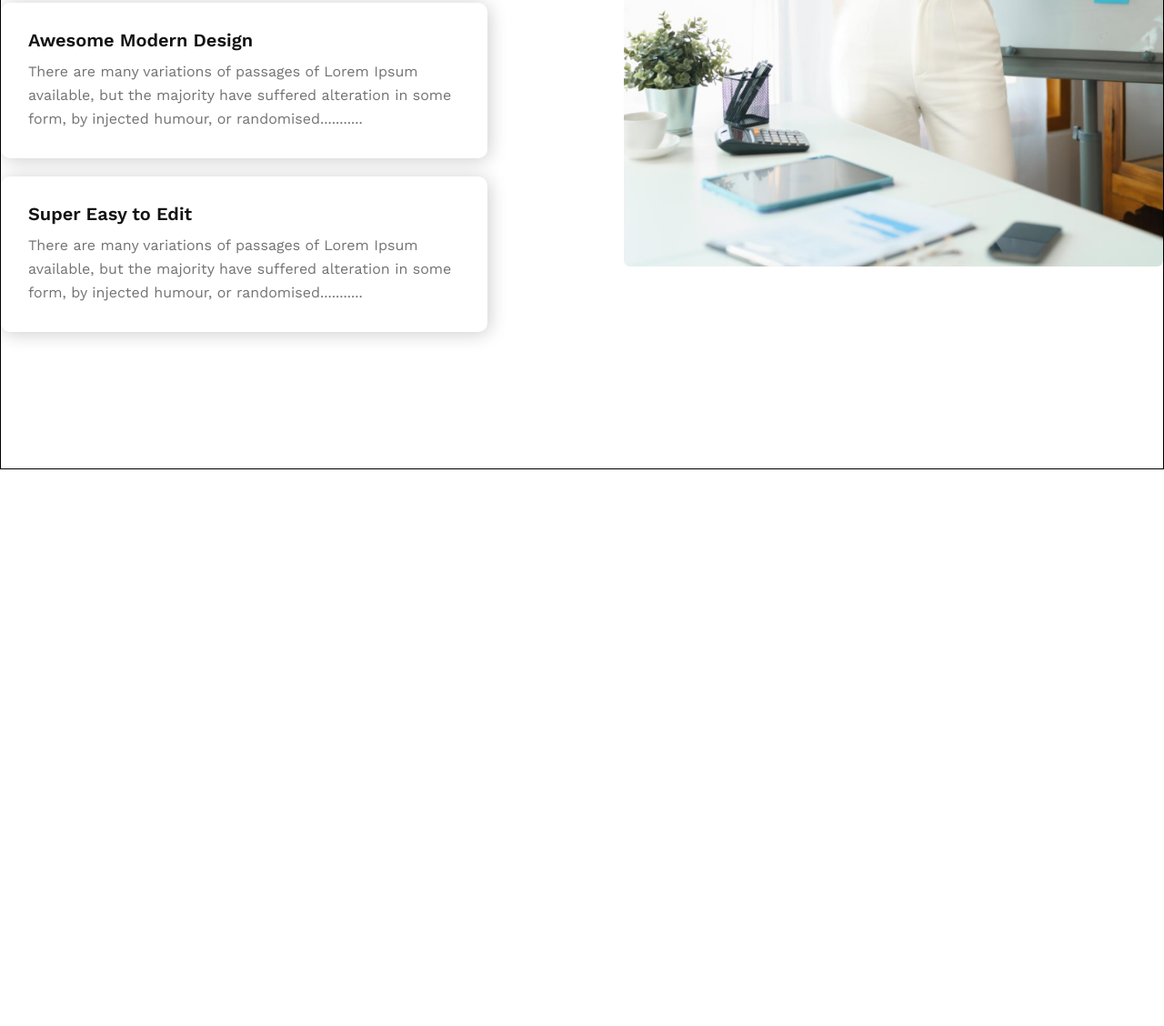
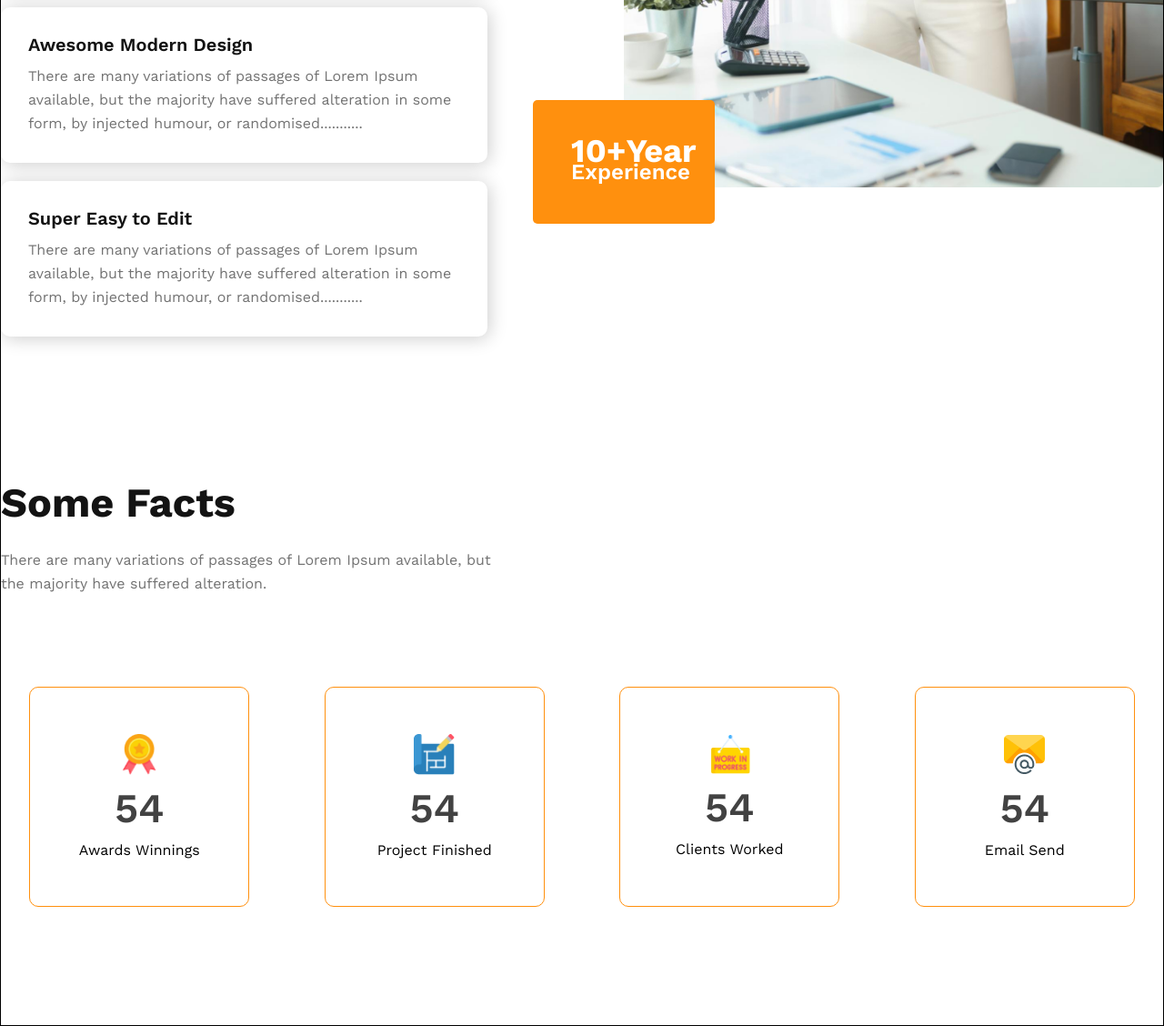
Before and after one commit to mehedi9868/G3-Architects, a plain HTML site: page index.html in a window 1280 px wide. Shown: the part 2774-3902 px from the top of the page at 91% size. Before the commit the page ends 3290 px from the top, so only its background shows below. Drawn offline with nearby package versions, Linux system fonts and the light colour scheme.

Commit message:
responsive some facts section added

```diff
--- a/index.html
+++ b/index.html
@@ -98,9 +98,46 @@
         </div>
         <div class="img-section">
             <img src="./images/architect.png" alt="">
+            <div class="explore-btn btn-experience">
+                <h1>10+Year</h1>
+                <p>Experience</p>
+            </div>
+        </div>
+
+    </section>
+
+    <!-- features you will love section end -->
+    <!-- some facts section start -->
+    <section class="some-facts">
+        <h1>Some Facts</h1>
+        <p>There are many variations of passages of Lorem Ipsum available, but <br> the majority have suffered
+            alteration.
+        </p>
+        <div class="facts">
+            <div class="fact">
+                <img src="./images/icons/ribon.png" alt="">
+                <span>54</span>
+                <p>Awards Winnings</p>
+            </div>
+            <div class="fact">
+                <img src="./images/icons/projects.png" alt="">
+                <span>54</span>
+                <p>Project Finished</p>
+            </div>
+            <div class="fact">
+                <img src="./images/icons/customers.png" alt="">
+                <span>54</span>
+                <p>Clients Worked</p>
+            </div>
+            <div class="fact">
+                <img src="./images/icons/email.png" alt="">
+                <span>54</span>
+                <p>Email Send</p>
+            </div>
         </div>
     </section>
-    <!-- features you will love section end -->
+
+    <!-- some facts section end -->
 
 </body>
 
--- a/style.css
+++ b/style.css
@@ -163,7 +163,6 @@ nav {
     gap: 150px;
     margin: auto;
     margin-bottom: 130px;
-
 }
 
 .feature-list-container {
@@ -213,6 +212,70 @@ nav {
     width: 100%;
 }
 
+.btn-experience {
+    width: 200px;
+    padding: 45px 42px;
+    position: relative;
+    bottom: 100px;
+    right: 100px;
+}
+
+/* some facts section css */
+.some-facts {
+    max-width: 1440px;
+    margin: 0 auto;
+    margin-bottom: 130px;
+}
+
+.some-facts>h1 {
+    font-weight: 700;
+    font-size: 45px;
+    line-height: 53px;
+    color: #131313;
+    margin-bottom: 24px;
+
+}
+
+.some-facts>p {
+    font-size: 16px;
+    line-height: 26px;
+    color: #727272;
+    margin-bottom: 100px;
+}
+
+.facts {
+    display: flex;
+    justify-content: space-around;
+    gap: 20px;
+
+}
+
+.fact {
+    width: 242px;
+    height: 242px;
+    display: flex;
+    flex-direction: column;
+    justify-content: center;
+    align-items: center;
+    gap: 10px;
+    border: 1px solid #FF900E;
+    border-radius: 10px;
+    /* transform: rotate(90deg); */
+
+}
+
+.fact>span {
+    font-weight: 600;
+    font-size: 45px;
+    line-height: 53px;
+    text-align: center;
+    color: #424242;
+}
+
+.fact>img {
+    width: 45px;
+}
+
 /* for small devices */
 @media screen and (max-width:576px) {
     header {
@@ -246,11 +309,27 @@ nav {
         margin: 20px auto;
     }
 
+    .some-facts {
+        padding: 5%;
+    }
+
     .features-list-section {
         flex-direction: column;
         justify-content: center;
         gap: 20px;
         padding: 5%;
+    }
+
+    .btn-experience {
+        bottom: 0;
+        right: 0;
+    }
+
+    .facts {
+        flex-direction: column;
+        gap: 20px;
+        justify-content: center;
+        align-items: center;
     }
 }
 
@@ -293,4 +372,20 @@ nav {
         gap: 20px;
         padding: 5%;
     }
+
+    .btn-experience {
+        bottom: 0;
+        right: 0;
+    }
+
+    .some-facts {
+        padding: 5%;
+    }
+
+    .facts {
+        gap: 20px;
+        justify-content: center;
+        align-items: center;
+        flex-wrap: wrap;
+    }
 }
```
